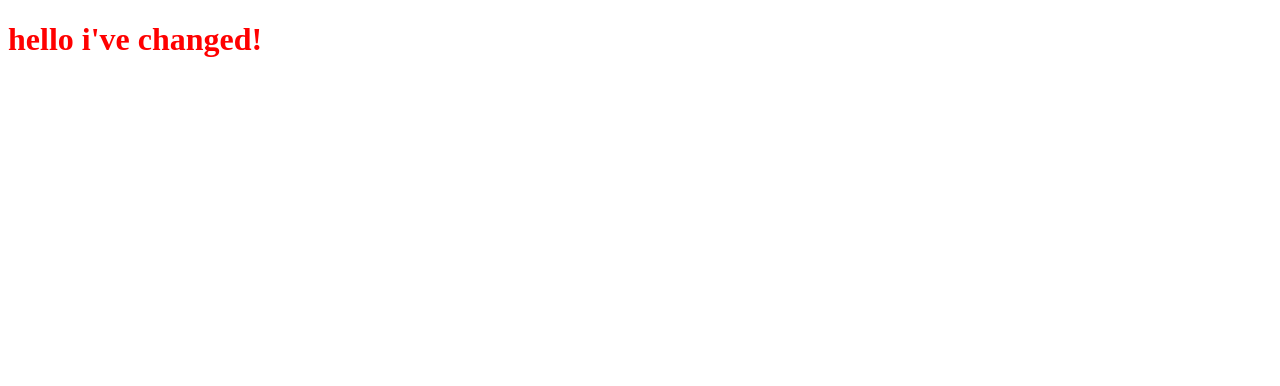
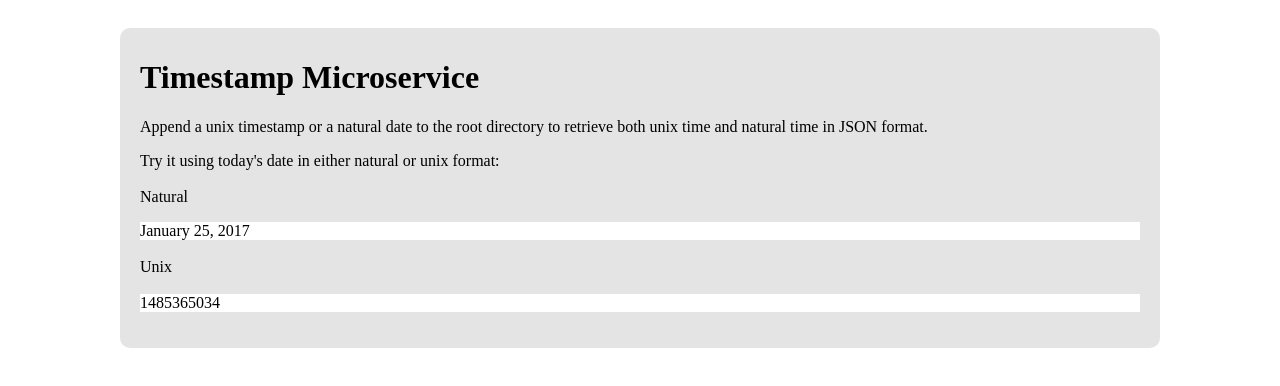
Before and after one commit to cazwazacz/timestamp, a website: page index.html in a window 1280 px wide. Drawn offline with nearby package versions, Linux system fonts and the light colour scheme.

Commit message:
homepage changed

```diff
--- a/index.html
+++ b/index.html
@@ -2,13 +2,48 @@
 <html>
   <head>
     <meta charset="utf-8">
-    <title>My Express App</title>
+    <title>Timestamp Microservice</title>
     <link rel="stylesheet" href="/css/style.css">
     <script src="https://ajax.googleapis.com/ajax/libs/jquery/3.1.0/jquery.min.js"></script>
   </head>
   <body>
-    <script type="text/javascript" src="/js/script.js">
+    <script>
+    $(document).ready(function(){
+      var monthsArr = ["January",
+      "February",
+      "March",
+      "April",
+      "May",
+      "June",
+      "July",
+      "August",
+      "September",
+      "October",
+      "November",
+      "December"];
+      var now = new Date();
+
+      $("#natural").html(monthsArr[now.getUTCMonth()] + " " + now.getDate() + ", " + now.getFullYear());
+      $("#unix").html(Math.round(now.getTime() / 1000));
+
+    })
     </script>
-    <h1>Fuck the world!</h1>
+    <div class="main">
+    <h1>Timestamp Microservice</h1>
+    <p>
+      Append a unix timestamp or a natural date to the
+      root directory to retrieve both
+      unix time and natural time in JSON format.
+    </p>
+    <p>
+      Try it using today's date in either natural or unix format:<br><br>
+      Natural
+      <div class="times" id="natural">
+      </div><br>
+      Unix<br><br>
+      <div class="times" id="unix">
+      </div>
+    </p>
+  </div>
   </body>
 </html>
--- a/public/css/style.css
+++ b/public/css/style.css
@@ -1,3 +1,15 @@
-h1 {
-  color: red;
+
+body {
+  padding-top: 20px;
 }
+.main {
+  width: 1000px;
+  margin: 0 auto;
+  background-color: rgb(228, 228, 228);
+  padding: 10px 20px 20px 20px;
+  border-radius: 10px;
+
+}
+.times {
+  background-color: rgb(255, 255, 255);
+}
--- a/server.js
+++ b/server.js
@@ -21,7 +21,7 @@ natural: monthsArr[now.getUTCMonth()] + " " + now.getDate() + " " + now.getFullY
 app.use(express.static('public'));
 
 app.get('/', function (req, res){
-  res.send("Hi there!");
+  res.sendFile(__dirname + '/index.html');
 })
 
 app.get('/:date', function (req, res) {
```
